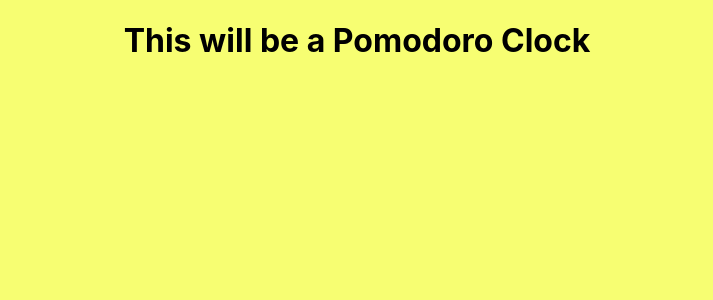
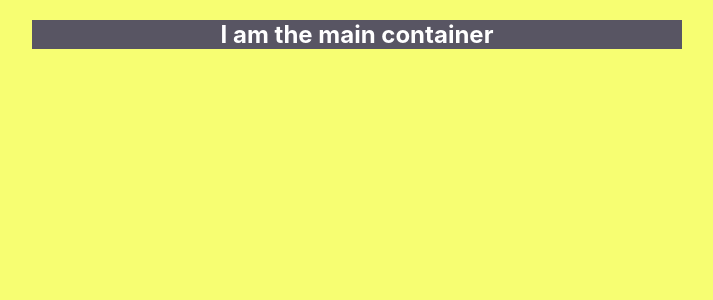
Before and after one commit to ethueter/PomodoroClock, a React (Create React App) app: page / in a window 1280 px wide. Shown: the top 300 px of the page, without its empty margins (283-996 px from the left). Built offline with nearby package versions, Linux system fonts and the light colour scheme.

Commit message:
add main container

```diff
--- a/src/App.css
+++ b/src/App.css
@@ -3,5 +3,15 @@
 }
 
 body {
-  background-color: #F7FE72
+  background-color: #F7FE72;
+  display: flex;
+  justify-content: center
 }
+
+.main-container {
+  background-color: #585563;
+  color: white;
+  width: 650px;
+
+
+}
--- a/src/App.js
+++ b/src/App.js
@@ -1,11 +1,12 @@
 import React from 'react';
+import MainContainer from './Clock/MainContainer';
 
 import './App.css';
 
 function App() {
   return (
     <div className="App">
-      <h1>This will be a Pomodoro Clock</h1>
+      <MainContainer />
     </div>
   );
 }
--- /dev/null
+++ b/src/Clock/MainContainer.js
@@ -0,0 +1,13 @@
+import React from 'react';
+
+
+const MainContainer = () => {
+
+    return(
+        <div className='main-container'>
+            <h2>I am the main container</h2>
+        </div>
+    );
+};
+
+export default MainContainer;
```
